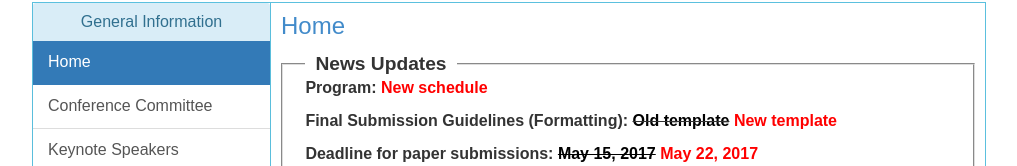
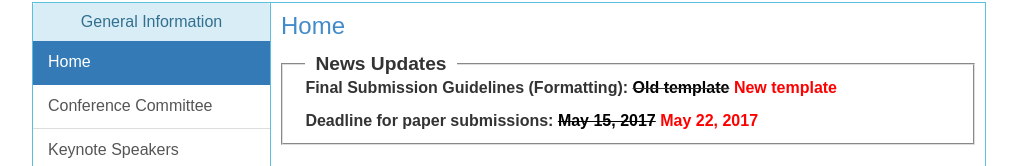
Before and after one commit to tswim2017/tswim2017.github.io, a plain HTML site: page index.html in a window 1280 px wide. Shown: the part 358-524 px from the top of the page, without its empty margins (131-1148 px from the left). Drawn offline with nearby package versions, Linux system fonts and the light colour scheme.

Commit message:
temporarily hide program menu
temporarily hide program menu

```diff
--- a/contents/index_content.html
+++ b/contents/index_content.html
@@ -2,7 +2,7 @@
 
 <fieldset class="fieldset-border">
   <legend class="legend-border">News Updates</legend>
-  <p><strong>Program: <a href="program.html"><font color="red">New schedule</font></a></strong></p>
+  <!--<p><strong>Program: <a href="program.html"><font color="red">New schedule</font></a></strong></p>-->
   <p><strong>Final Submission Guidelines (Formatting): <strike><a href="doc/TSWIM2017-Template-v1.dotx"><font color="black">Old template</font></a></strike> <a href="doc/TSWIM2017-Template-v2.docx"><font color="red">New template</font></a></strong></p>
   <p><strong>Deadline for paper submissions: <font color="black"><strike>May 15, 2017</strike></font><font color="red"> May 22, 2017</font></strong></p>
 </fieldset>
```
Also changed, not shown: index.html (+2 -0 lines).
